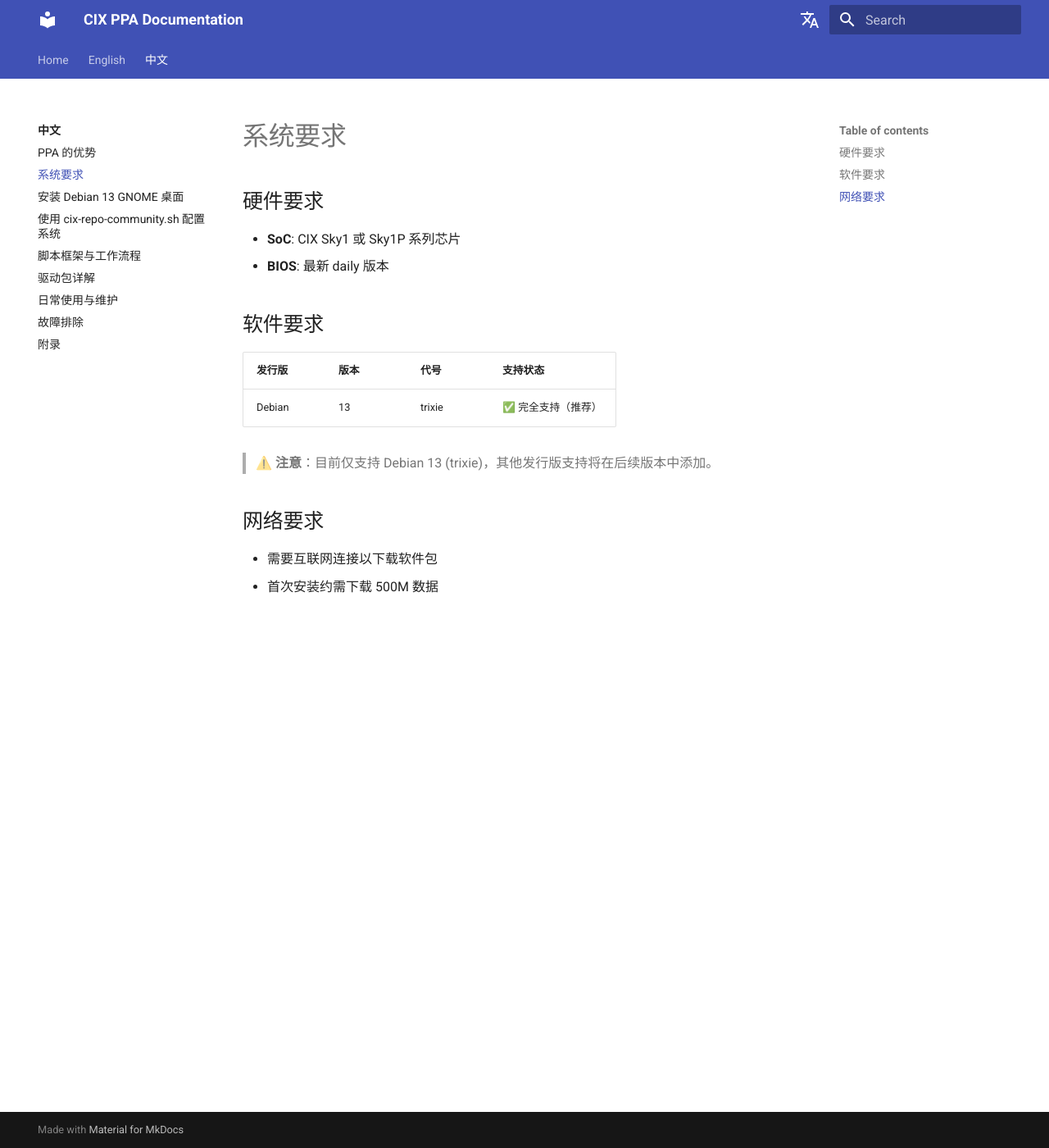
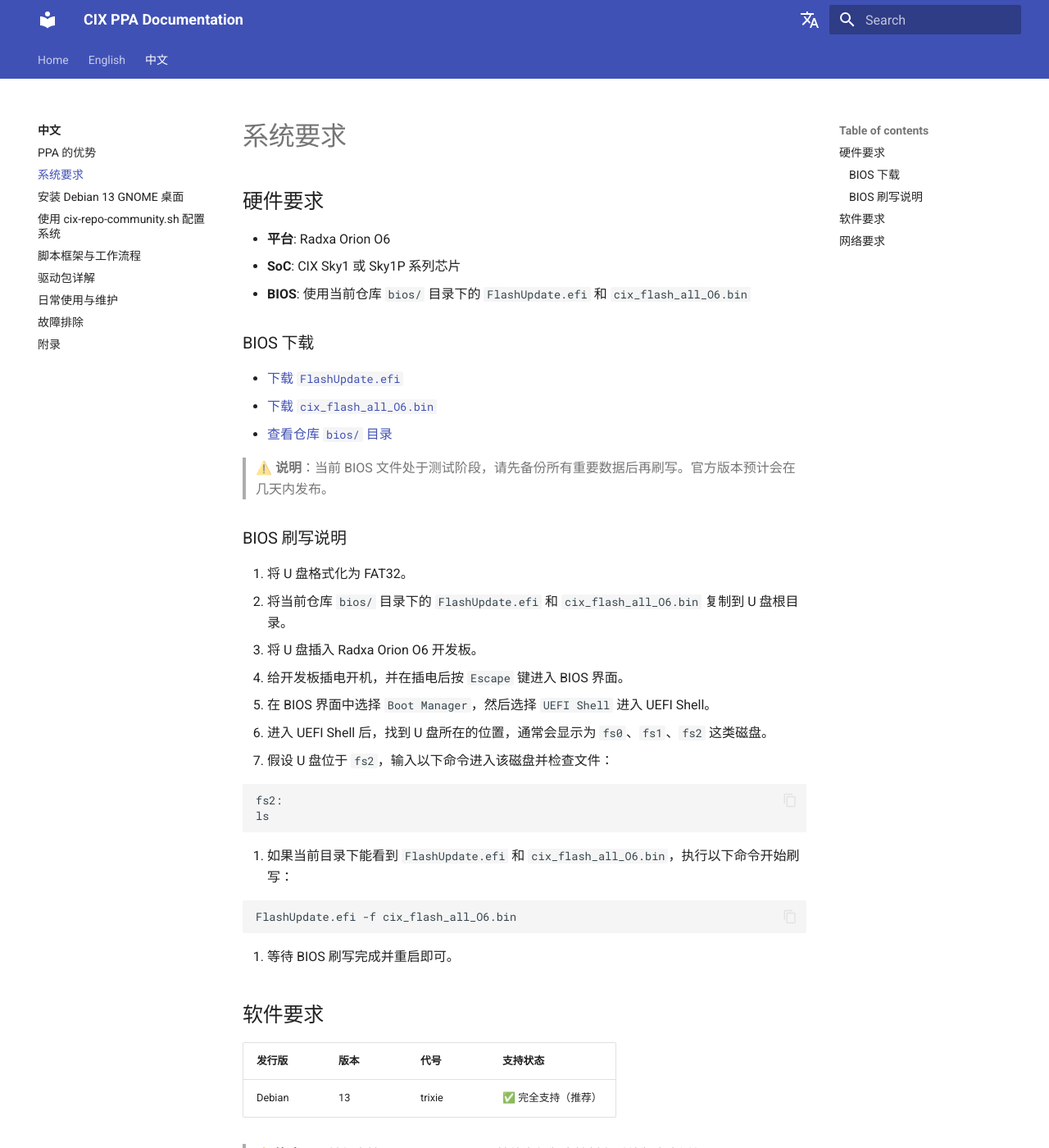
Before and after one commit to ClayStan404/cix-ppa, an MkDocs documentation site: the page built from docs/zh/system-requirements.md, in a window 1280 px wide and 1400 px high. Shown: the whole window at 82% size. Built offline with MkDocs 1.6.1 and Material for MkDocs 9.7.7, drawn with Linux system fonts in a browser that asks for light colours; comment, search, counter and statistics services are not loaded.

Commit message:
Add Radxa O6 BIOS files and flashing instructions

````diff
--- a/docs/zh/system-requirements.md
+++ b/docs/zh/system-requirements.md
@@ -2,8 +2,40 @@
 
 ## 硬件要求
 
+- **平台**: Radxa Orion O6
 - **SoC**: CIX Sky1 或 Sky1P 系列芯片
-- **BIOS**: 最新 daily 版本
+- **BIOS**: 使用当前仓库 `bios/` 目录下的 `FlashUpdate.efi` 和 `cix_flash_all_O6.bin`
+
+### BIOS 下载
+
+- [下载 `FlashUpdate.efi`](https://github.com/ClayStan404/cix-ppa/raw/main/bios/FlashUpdate.efi)
+- [下载 `cix_flash_all_O6.bin`](https://github.com/ClayStan404/cix-ppa/raw/main/bios/cix_flash_all_O6.bin)
+- [查看仓库 `bios/` 目录](https://github.com/ClayStan404/cix-ppa/tree/main/bios)
+
+> ⚠️ **说明**：当前 BIOS 文件处于测试阶段，请先备份所有重要数据后再刷写。官方版本预计会在几天内发布。
+
+### BIOS 刷写说明
+
+1. 将 U 盘格式化为 FAT32。
+2. 将当前仓库 `bios/` 目录下的 `FlashUpdate.efi` 和 `cix_flash_all_O6.bin` 复制到 U 盘根目录。
+3. 将 U 盘插入 Radxa Orion O6 开发板。
+4. 给开发板插电开机，并在插电后按 `Escape` 键进入 BIOS 界面。
+5. 在 BIOS 界面中选择 `Boot Manager`，然后选择 `UEFI Shell` 进入 UEFI Shell。
+6. 进入 UEFI Shell 后，找到 U 盘所在的位置，通常会显示为 `fs0`、`fs1`、`fs2` 这类磁盘。
+7. 假设 U 盘位于 `fs2`，输入以下命令进入该磁盘并检查文件：
+
+```text
+fs2:
+ls
+```
+
+8. 如果当前目录下能看到 `FlashUpdate.efi` 和 `cix_flash_all_O6.bin`，执行以下命令开始刷写：
+
+```text
+FlashUpdate.efi -f cix_flash_all_O6.bin
+```
+
+9. 等待 BIOS 刷写完成并重启即可。
 
 ## 软件要求
 
````
Also changed, not shown: 2 other files.
